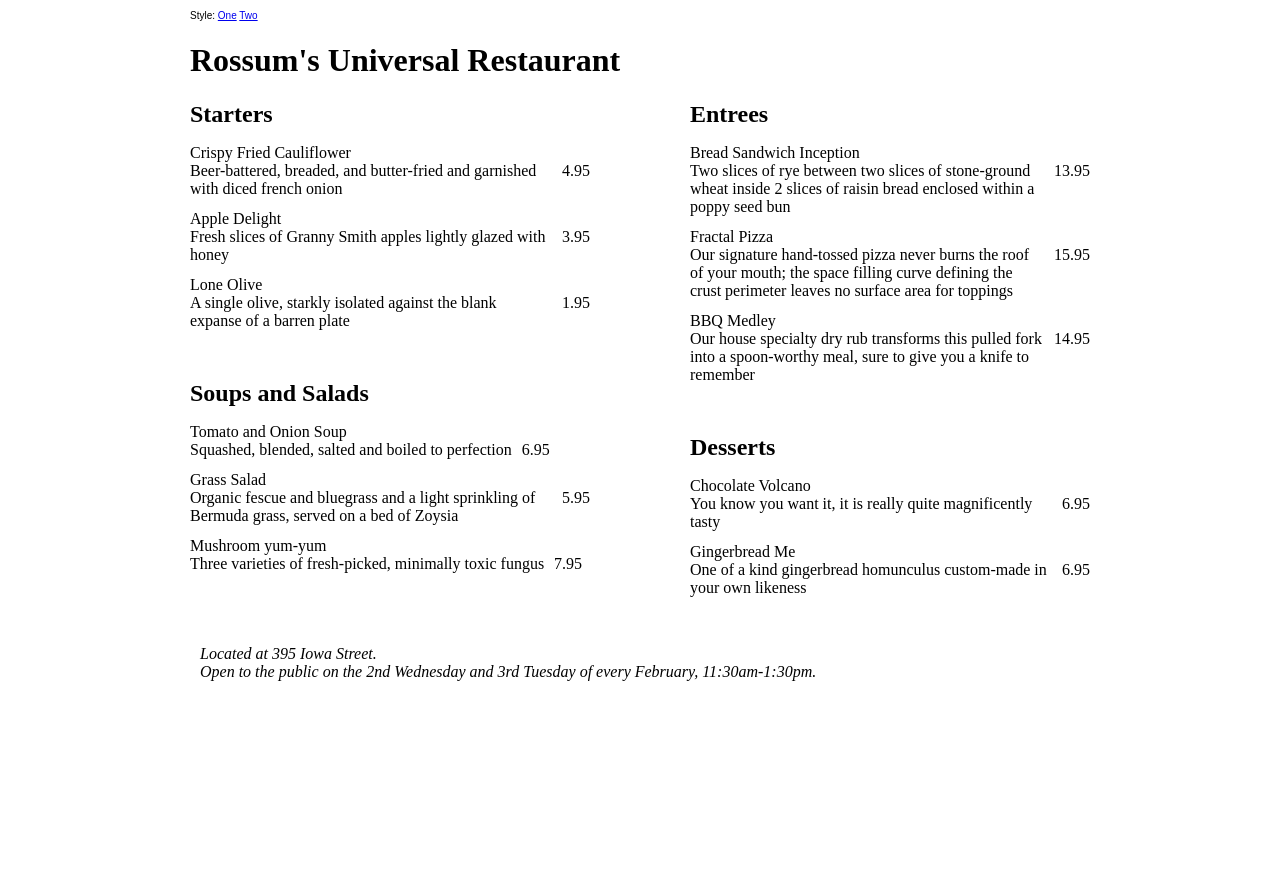
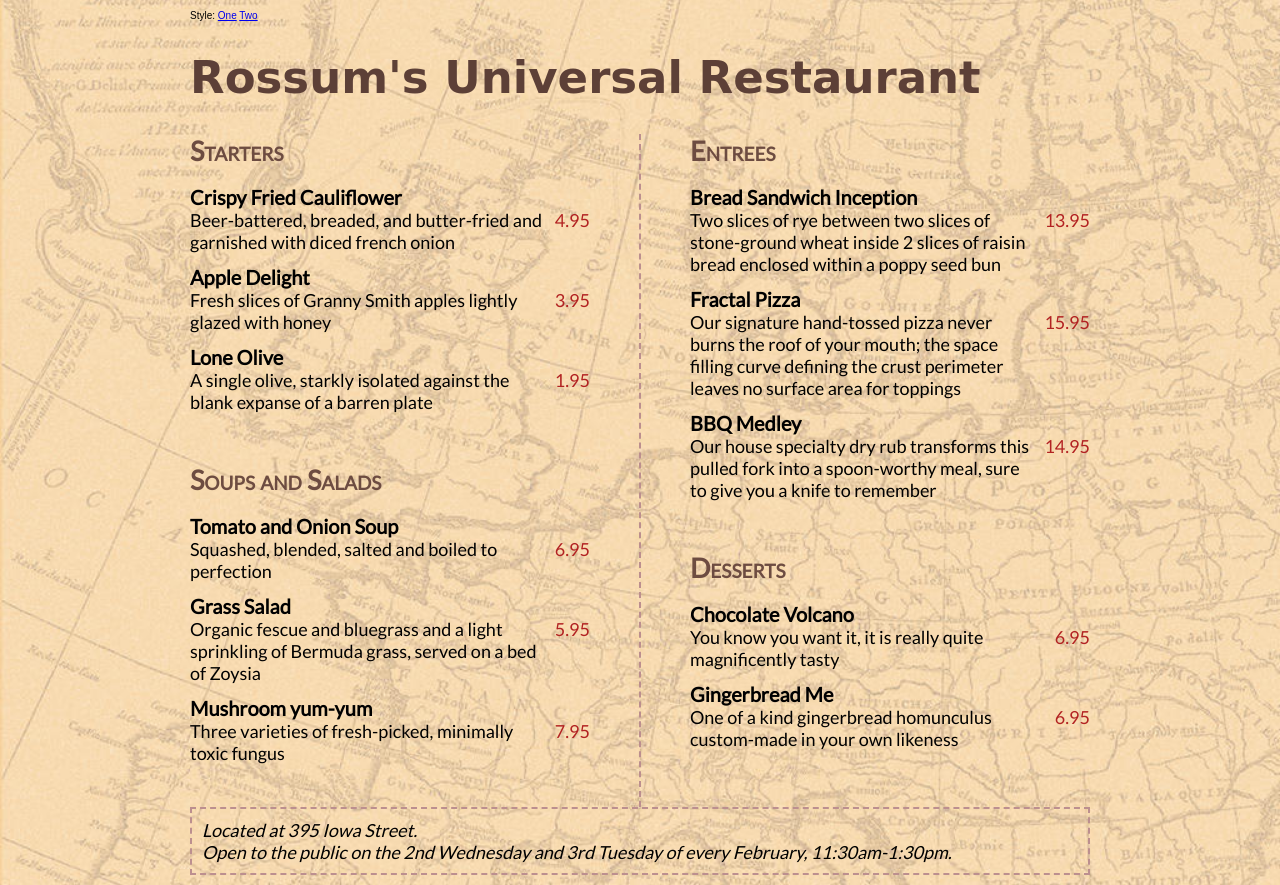
Before and after one commit to Kenzie-Academy-Brasil-Developers/estilizando-menu-restaurante-sprint-2-waldemarmazeiga, a plain HTML site: page index.html in a window 1280 px wide. Before the commit the page ends 800 px from the top, so only its background shows below. Drawn offline with Linux system fonts and the light colour scheme; a web font is replaced by a local one.

Commit message:
menu restaurante estilizado

```diff
--- a/index.html
+++ b/index.html
@@ -6,6 +6,12 @@
     <meta name="viewport" content="width=device-width, initial-scale=1.0">
     <link id="s1" rel="stylesheet" href="./src/style1.css">
     <link id="s2" rel="stylesheet" href="./src/style2.css" disabled=true>
+    <link rel="preconnect" href="https://fonts.googleapis.com">
+<link rel="preconnect" href="https://fonts.gstatic.com" crossorigin>
+<link href="https://fonts.googleapis.com/css2?family=Lato&family=Supermercado+One&display=swap" rel="stylesheet">
+<link rel="preconnect" href="https://fonts.googleapis.com">
+<link rel="preconnect" href="https://fonts.gstatic.com" crossorigin>
+<link href="https://fonts.googleapis.com/css2?family=Bungee+Inline&family=Oswald&display=swap" rel="stylesheet">
 </head>
 <body>
     <div id="main">
@@ -22,17 +28,17 @@
         <section id="starters">
                 <h2>Starters</h2>
                 <dl>
-                    <dt>Crispy Fried Cauliflower</dt>
+                    <dt class="menu_item">Crispy Fried Cauliflower</dt>
                     <dd>
                             <span class="price">4.95</span>
                             <span class="details">Beer-battered, breaded, and butter-fried and garnished with diced french onion</span>
                     </dd>
-                    <dt>Apple Delight</dt>
+                    <dt class="menu_item">Apple Delight</dt>
                     <dd>
                             <span class="price">3.95</span>
                             <span class="details">Fresh slices of Granny Smith apples lightly glazed with honey</span>
                     </dd>
-                    <dt>Lone Olive</dt>
+                    <dt class="menu_item">Lone Olive</dt>
                     <dd>
                         <span class="price">1.95</span>
                         <span class="details">A single olive, starkly isolated against the blank expanse of a barren plate</span>
@@ -43,17 +49,17 @@
         <section id="soupssalads">
                 <h2>Soups and Salads</h2>
                 <dl>
-                    <dt>Tomato and Onion Soup</dt>
+                    <dt class="menu_item">Tomato and Onion Soup</dt>
                     <dd>
                             <span class="price">6.95</span>
                             <span class="details">Squashed, blended, salted and boiled to perfection</span>
                     </dd>
-                    <dt>Grass Salad</dt>
+                    <dt class="menu_item">Grass Salad</dt>
                     <dd>
                             <span class="price">5.95</span>
                             <span class="details">Organic fescue and bluegrass and a light sprinkling of Bermuda grass, served on a bed of Zoysia</span>
                     </dd>
-                    <dt>Mushroom yum-yum</dt>
+                    <dt class="menu_item">Mushroom yum-yum</dt>
                     <dd>
                             <span class="price">7.95</span>
                             <span class="details">Three varieties of fresh-picked, minimally toxic fungus</span>
@@ -64,17 +70,17 @@
         <section id="entrees">
                 <h2>Entrees</h2>
                 <dl>
-                    <dt>Bread Sandwich Inception</dt>
+                    <dt class="menu_item">Bread Sandwich Inception</dt>
                     <dd>
                             <span class="price">13.95</span>
                             <span class="details">Two slices of rye between two slices of stone-ground wheat inside 2 slices of raisin bread enclosed within a poppy seed bun</span>
                     </dd>
-                    <dt>Fractal Pizza</dt>
+                    <dt class="menu_item">Fractal Pizza</dt>
                     <dd>
                             <span class="price">15.95</span>
                             <span class="details">Our signature hand-tossed pizza never burns the roof of your mouth; the space filling curve defining the crust perimeter leaves no surface area for toppings</span>
                     </dd>
-                    <dt>BBQ Medley</dt>
+                    <dt class="menu_item">BBQ Medley</dt>
                     <dd>
                             <span class="price">14.95</span>
                             <span class="details">Our house specialty dry rub transforms this pulled fork into a spoon-worthy meal, sure to give you a knife to remember</span>
@@ -85,12 +91,12 @@
         <section id="desserts">
                 <h2>Desserts</h2>
                 <dl>
-                    <dt>Chocolate Volcano</dt>
+                    <dt class="menu_item">Chocolate Volcano</dt>
                     <dd>
                             <span class="price">6.95</span>
                             <span class="details">You know you want it, it is really quite magnificently tasty</span>
                     </dd>
-                    <dt>Gingerbread Me</dt>
+                    <dt class="menu_item">Gingerbread Me</dt>
                     <dd>
                             <span class="price">6.95</span>
                             <span class="details">One of a kind gingerbread homunculus custom-made in your own likeness</span>
--- a/src/style1.css
+++ b/src/style1.css
@@ -26,3 +26,56 @@ dd {margin: 0 0 12px 0; display: flex;}
 
 /* Draw a 2px dashed rosybrown border around the address/footer */
 address {padding: 10px;}
+
+
+/*=========================STYLES=================*/
+
+body {
+
+    font-family: 'Lato', sans-serif;
+    font-size: 18px;
+    background-image: url(./img/map-bg.jpg);
+    background-size: cover;
+    background-repeat: no-repeat;
+    background-position: center;
+
+}
+
+header > h1 {
+
+    font-family: 'Supermercado One', cursive;
+    font-size: 45px;
+    color: #5d4037;
+
+}
+
+.menu_item {
+
+    font-weight: bold;
+    font-size: 20px;
+
+}
+
+section > h2 {
+
+    color: #6d4c41;
+    font-variant: small-caps;
+
+}
+
+.price {
+
+color: #b22222;
+
+}
+
+#menu {
+
+    column-rule: 2px dashed #bc8f8f;
+
+}
+
+footer {
+
+    border: 2px dashed #bc8f8f;
+}
--- a/src/style2.css
+++ b/src/style2.css
@@ -25,3 +25,48 @@ dd::after {content: " "; display: block; clear: both; margin-bottom: 15px;}
 /* Right-align the text of the address/footer */
 
 /* draw a 2px thick black border around the starters and desserts sections of the menu */
+
+body{
+
+    font-family: 'Oswald', sans-serif;
+    font-size: 14px;
+
+}
+
+header > h1 {
+
+    font-family: 'Bungee Inline', cursive;
+    font-size: 46px;
+    font-weight: lighter;
+
+}
+
+section > h2 {
+
+    text-transform: uppercase;
+
+
+}
+
+.menu_item {
+
+    font-weight: bold;
+    font-size: 16px;
+
+}
+
+.menu_item::after {
+    content: ",";
+}
+
+footer {
+
+    float: right;
+
+}
+
+#starters, #desserts {
+
+    border: 2px solid black;
+
+}
```
